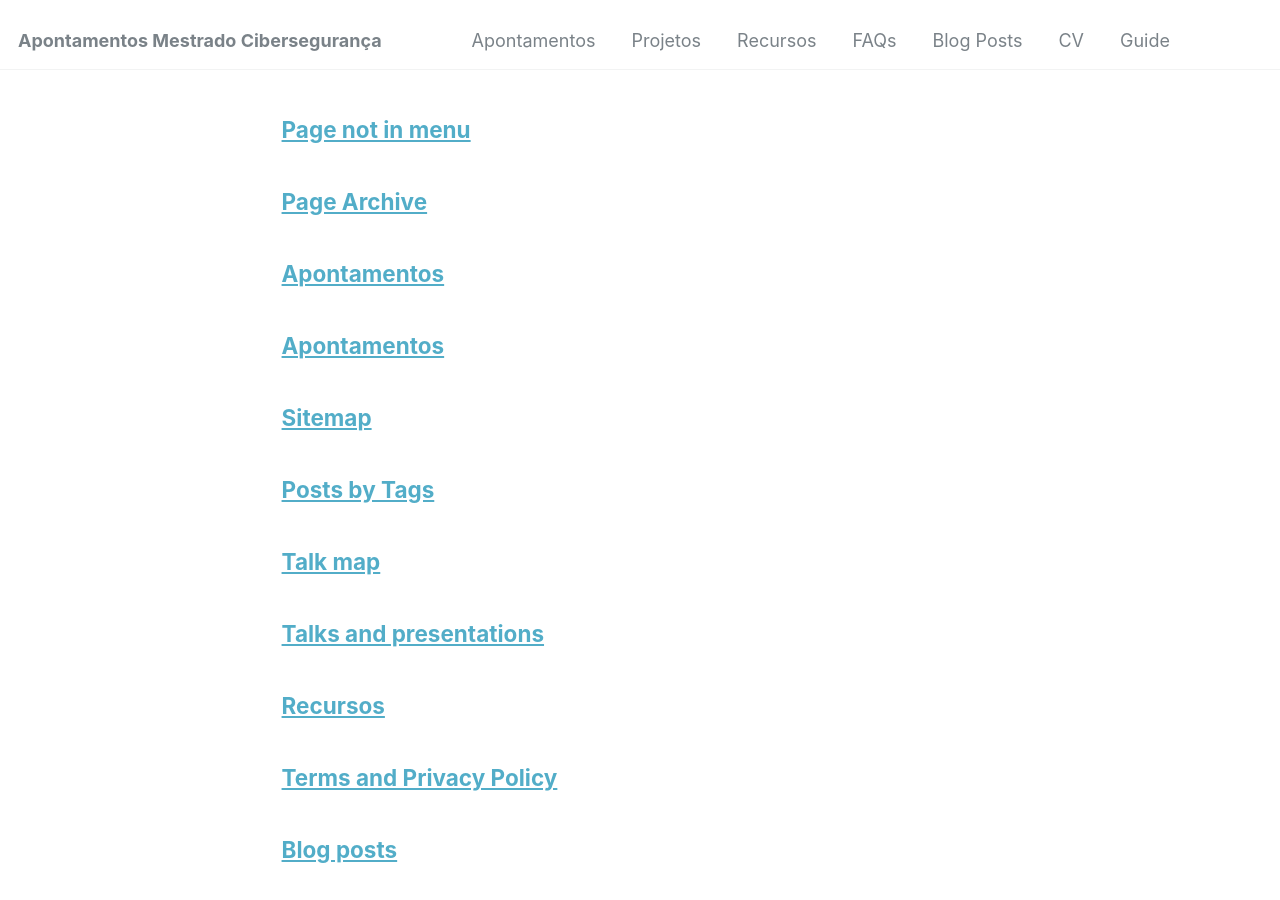
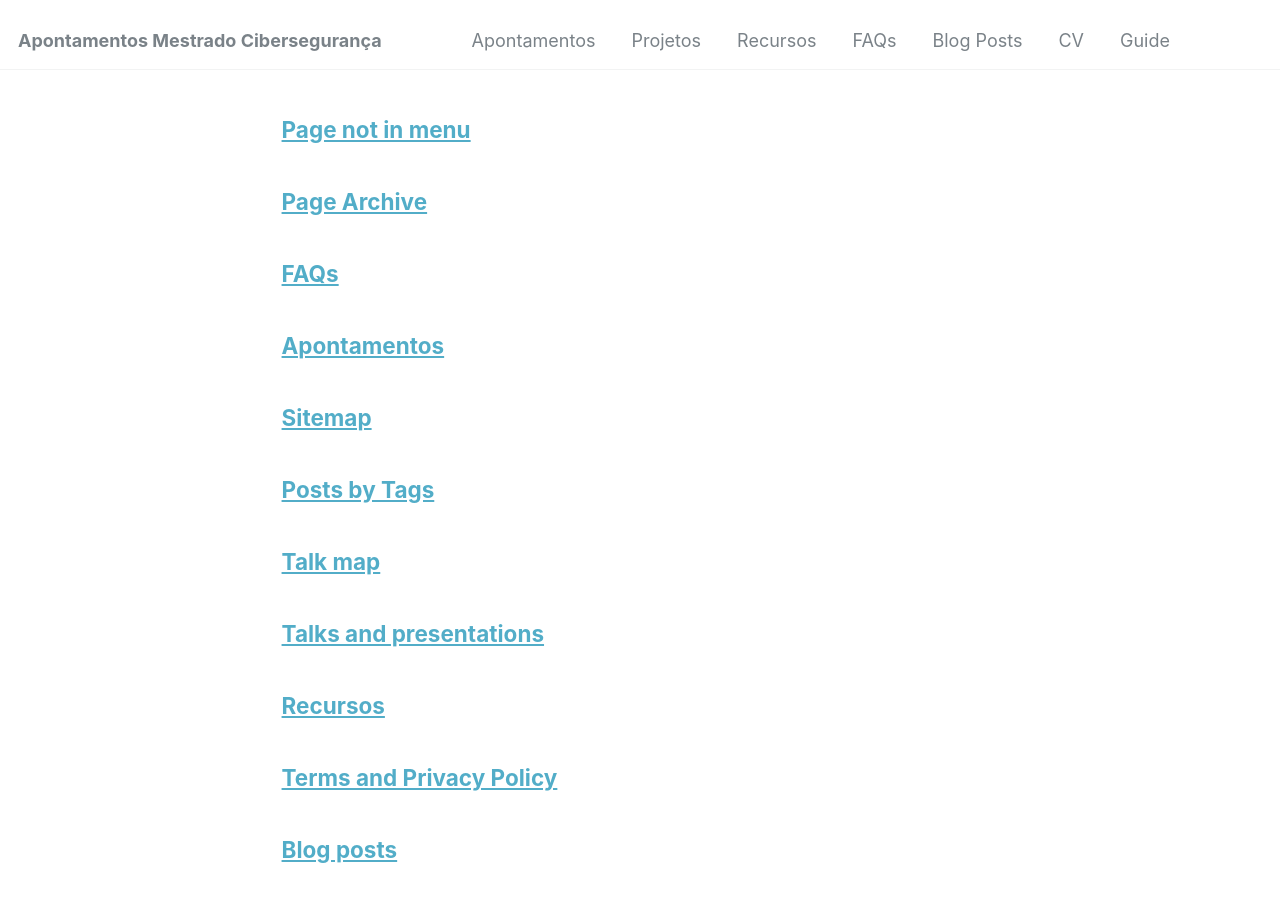
Before and after one commit to V1dal9/mcs_github.io, a Jekyll site: the page built from _pages/page-archive.html, in a window 1280 px wide and 900 px high, scrolled down 567 px. Built offline with Jekyll 4.4.1, drawn with Linux system fonts in a browser that asks for light colours.

Commit message:
Update portfolio.html

```diff
--- a/_pages/portfolio.html
+++ b/_pages/portfolio.html
@@ -1,7 +1,7 @@
 ---
 layout: archive
-title: "Apontamentos"
-permalink: /apontamentos/
+title: "FAQs"
+permalink: /faqs/
 author_profile: false
 ---
 
```
